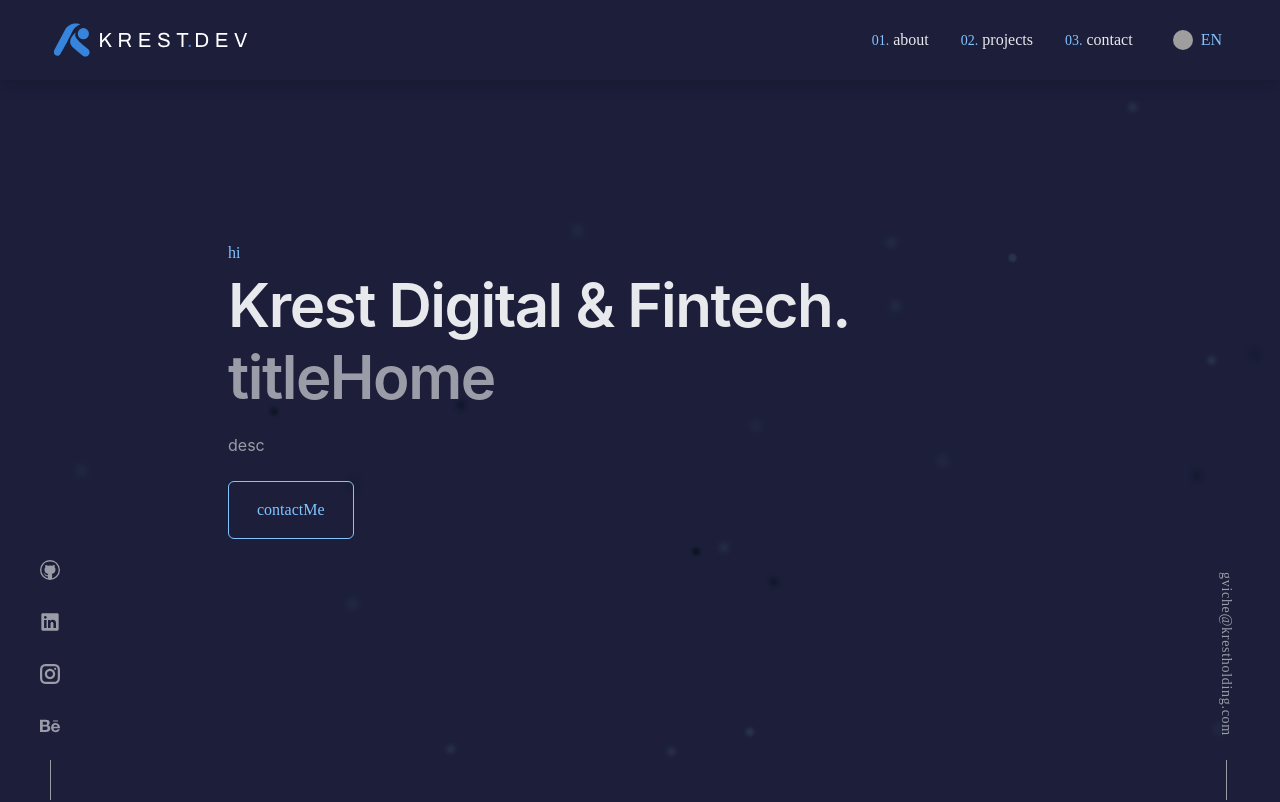
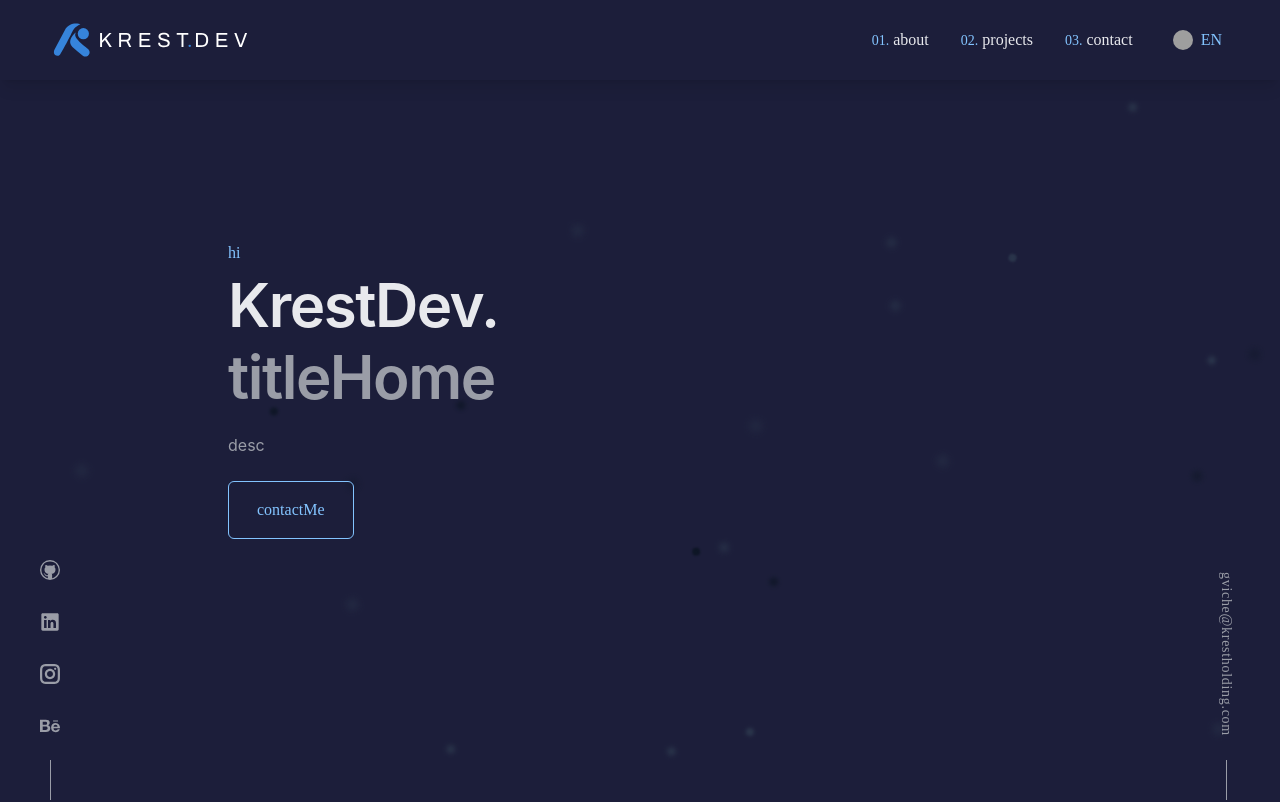
Before and after one commit to Hansjason97/Hans-Adiogo, a React (Vite) app: page / in a window 1280 px wide. Shown: the top 802 px of the page. Built offline with nearby package versions, Linux system fonts and the light colour scheme; no server answers; grey boxes are pictures that could not be loaded.

Commit message:
text update

```diff
--- a/public/locales/en/translation.json
+++ b/public/locales/en/translation.json
@@ -1,5 +1,5 @@
 {
-  "title": "Krest Digital & Fintech",
+  "title": "KrestDev",
   "about": "About",
   "experience": "Experience",
   "projects": "Projects",
@@ -9,7 +9,7 @@
   "contactMe": "Contact us!",
   "desc": "We specialize in designing and creating digital solutions.",
   "aboutMe": "About",
-  "aboutTxt1": "Hello! We are Krest Digital & Fintech, we love creating both designs and web applications. We've been around for over 4 years.",
+  "aboutTxt1": "Hello! We are KrestDev, we love creating both designs and web applications. We've been around for over 4 years.",
   "aboutTxt2": "Over time, we have developed various solutions for companies or individuals, including websites and web applications.",
   "aboutTxt3": "Here are some technologies and tools we work with:",
   "expMe": "Professional experience",
--- a/public/locales/fr/translation.json
+++ b/public/locales/fr/translation.json
@@ -1,5 +1,5 @@
 {
-    "title": "Krest Digital & Fintech",
+    "title": "KrestDev",
     "about": "A propos",
     "experience": "Experience",
     "projects": "Projets",
@@ -9,7 +9,7 @@
     "contactMe": "Contactez-nous !",
     "desc" : "Nous sommes spécialisé dans le design et la conception de solutions digitales.",
     "aboutMe": "A propos",
-    "aboutTxt1": "Salut! Nous sommes Krest Digital & Fintech, nous aimons créer aussi bien des designs que des applications pour le Web. Nous existons depuis plus de 4 ans.",
+    "aboutTxt1": "Salut! Nous sommes KrestDev, nous aimons créer aussi bien des designs que des applications pour le Web. Nous existons depuis plus de 4 ans.",
     "aboutTxt2": "Au fil du temps, nous avons réalisé diverses solutions pour des entreprises ou des particuliers, notamment des sites & applications Web.",
     "aboutTxt3": "Voici quelques technologies et outils avec lesquels nous travaillons :",
     "expMe": "Expérience professionnelle",
--- a/src/routes/Home.jsx
+++ b/src/routes/Home.jsx
@@ -16,7 +16,7 @@ function home() {
       <section id="home" className='min-h-[100vh] px-5 md:px-[50px] lg:px-[100px] mx-auto max-w-5xl flex flex-col justify-center'>
         <p className='special mb-1'>{t('hi')}</p>
         <h2 className='lvlOne text-blanc'>
-          Krest Digital & Fintech.
+          KrestDev.
         </h2>
         <h2 className='lvlOne'>
           {t('titleHome')}
```
